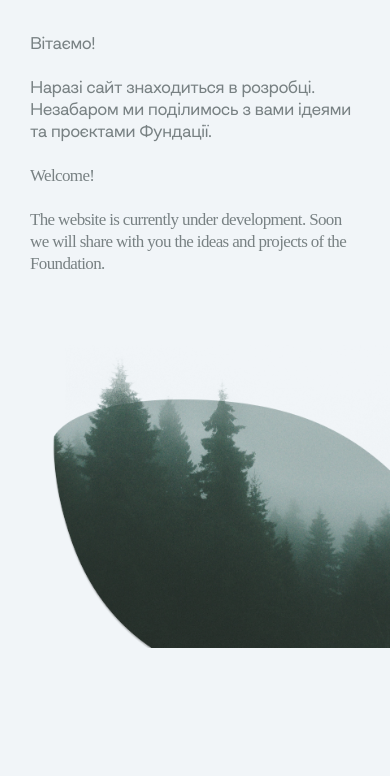
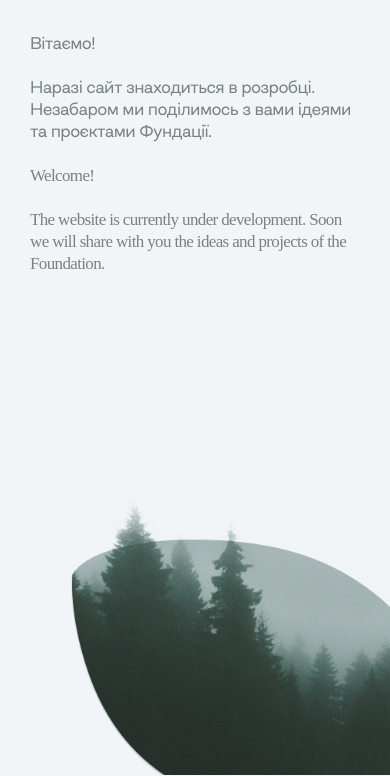
Before and after one commit to Bloody9112/Glossary, a plain HTML site: page index.html in a window 390 px wide. Shown: the part 68-844 px from the top of the page. Drawn offline with Linux system fonts and the light colour scheme; a script that the page names is missing; a web font is replaced by a local one.

Commit message:
Add files via upload

```diff
--- a/css/main.css
+++ b/css/main.css
@@ -56,15 +56,11 @@ body {
 .header {
 	background-image: url("./../img/background.png");
 	background-repeat: no-repeat;
-	background-position: right;
-	background-size: cover;
+	background-position: bottom right;
+	background-size: auto;
 	max-width: 100%;
+	min-height: 90vh;
 	background-color: #f1f5f8;
-}
-
-.columns_header {
-	width: 100%;
-	min-height: 680px;
 }
 
 .header_left {
@@ -82,19 +78,13 @@ body {
 	font-family: "Inika", serif;
 }
 
-@media (max-width: 1240px) {
+@media (max-width: 1125px) {
 	.header {
-		background-size: 1100px;
+		background-size: 1300px;
 	}
 }
 
-@media (max-width: 1150px) {
-	.header {
-		background-size: 999px;
-	}
-}
-
-@media (max-width: 770px) {
+@media (max-width: 800px) {
 	.header {
 		background-position: right bottom;
 		background-size: 900px;
@@ -119,10 +109,6 @@ body {
 		flex-shrink: 0;
 	}
 
-	.columns_header {
-		min-height: 632.49px;
-	}
-
 	.header_left {
 		padding: 17px 0 0 0;
 		color: #788183;
@@ -131,7 +117,7 @@ body {
 	}
 }
 
-@media (max-width: 550px) {
+@media (max-width: 555px) {
 	.header {
 		background-size: 750px;
 	}
@@ -145,6 +131,6 @@ body {
 
 @media (max-width: 400px) {
 	.header {
-		background-size: 555px;
+		background-size: 525px;
 	}
 }
```
